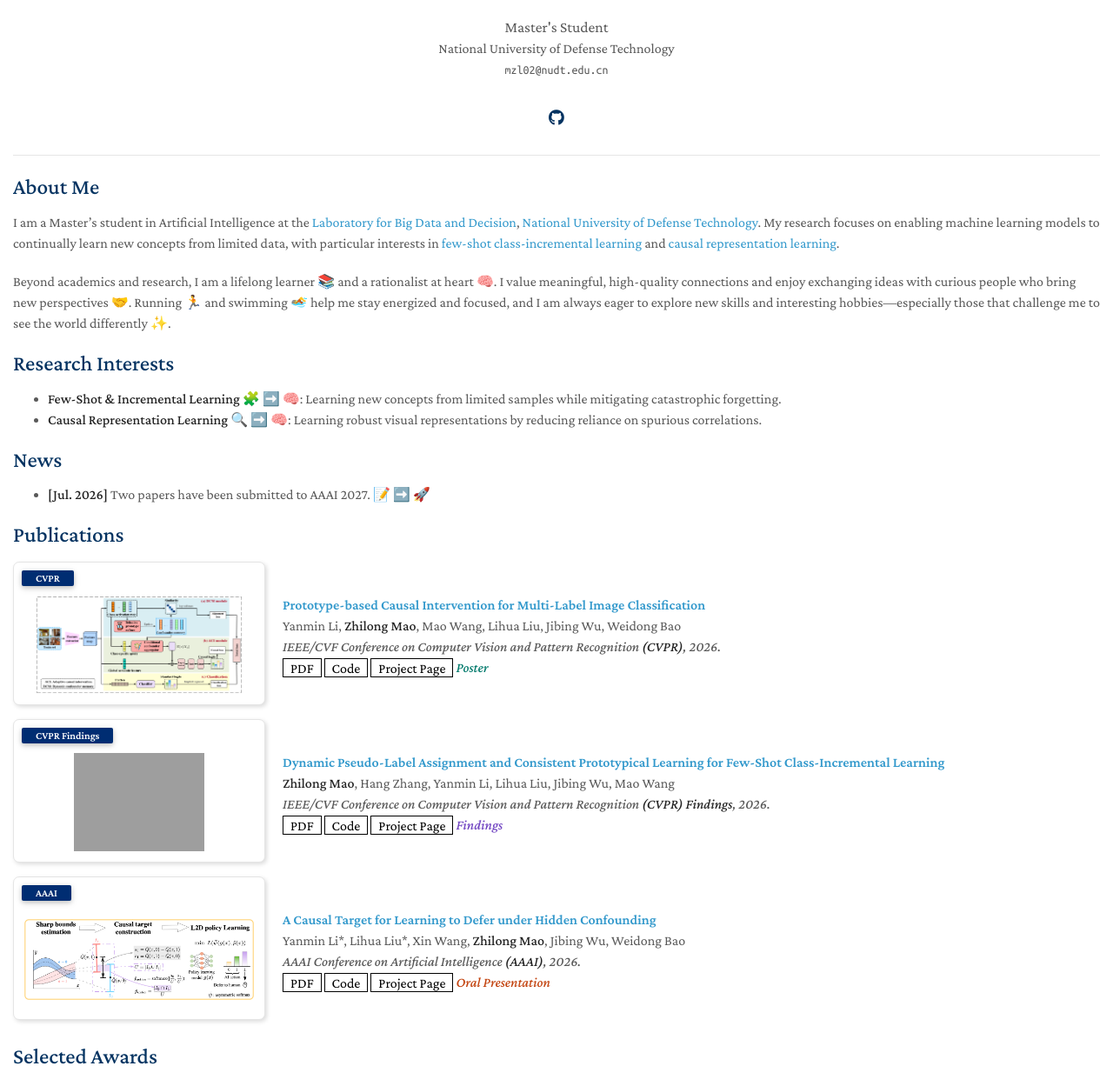
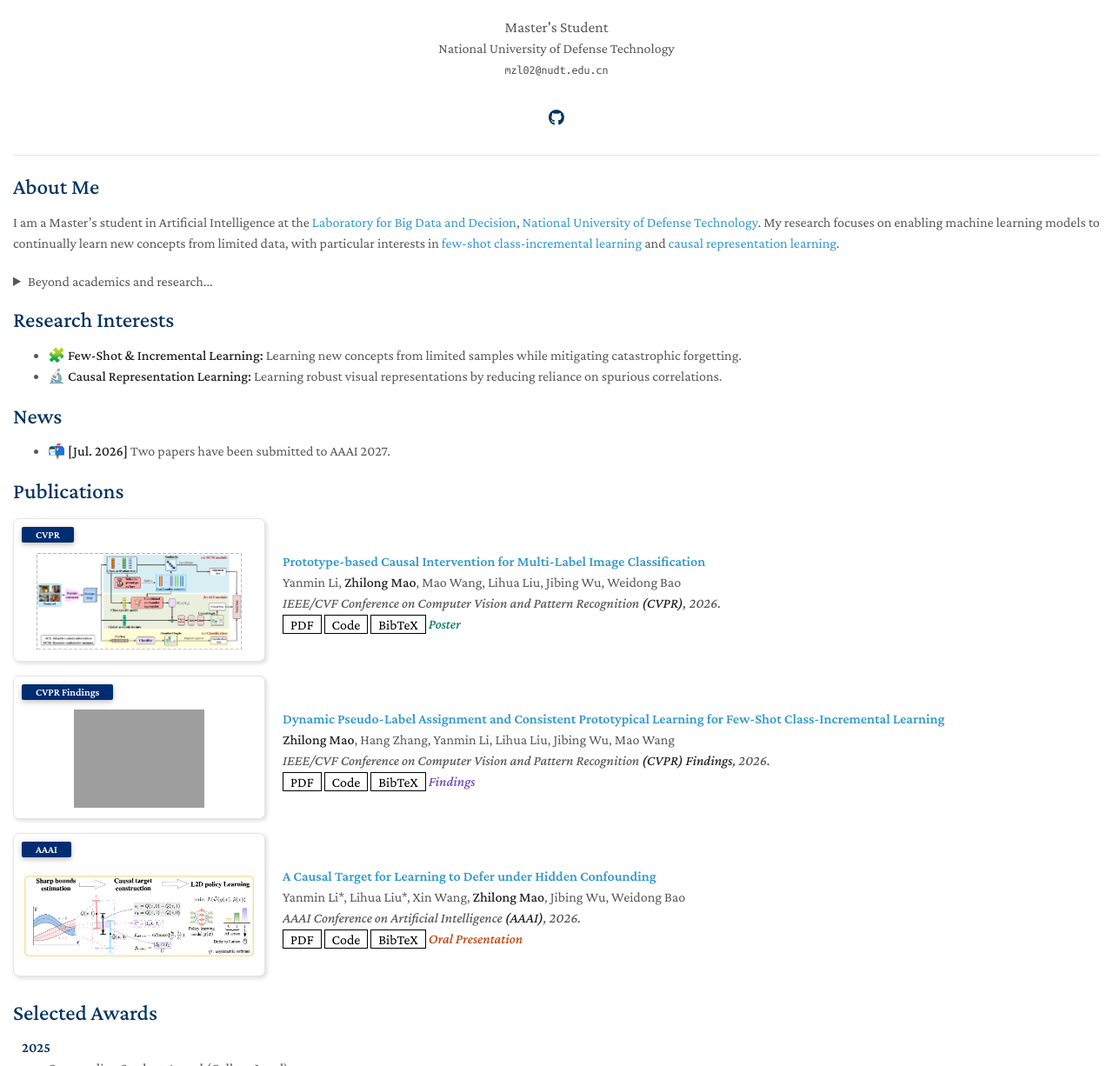
Before and after one commit to zl2811/zl2811.github.io, a Jekyll site: the page built from index.md, in a window 1280 px wide and 1400 px high. Shown: the part 174-1400 px from the top of the window at 87% size. Built offline with Jekyll 4.4.1, drawn with Linux system fonts in a browser that asks for light colours; a style sheet for code colours, icons or effects is not loaded; our own code applies the rules of GitHub Pages for plain Markdown files; grey boxes are pictures that could not be loaded.

Commit message:
First Update

```diff
--- a/_data/publications.yml
+++ b/_data/publications.yml
@@ -5,7 +5,7 @@ main:
     conference: IEEE/CVF Conference on Computer Vision and Pattern Recognition <strong>(CVPR)</strong>, 2026.
     pdf: https://openaccess.thecvf.com/content/CVPR2026/papers/Li_Prototype-based_Causal_Intervention_for_Multi-Label_Image_Classification_CVPR_2026_paper.pdf
     code: https://github.com/JustinLiam/ProCI
-    page: https://openaccess.thecvf.com/content/CVPR2026/html/Li_Prototype-based_Causal_Intervention_for_Multi-Label_Image_Classification_CVPR_2026_paper.html
+    bibtex: ./assets/bib/proci_cvpr2026.bib
     image: ./assets/img/paper3_overall.png
     image_alt: Overview of the ProCI framework
     notes: Poster
@@ -16,7 +16,7 @@ main:
     conference: IEEE/CVF Conference on Computer Vision and Pattern Recognition <strong>(CVPR) Findings</strong>, 2026.
     pdf: https://openaccess.thecvf.com/content/CVPR2026F/papers/Mao_Dynamic_Pseudo-Label_Assignment_and_Consistent_Prototypical_Learning_for_Few-Shot_Class-Incremental_CVPRF_2026_paper.pdf
     code: https://github.com/zl2811/DPCL
-    page: https://openaccess.thecvf.com/content/CVPR2026F/html/Mao_Dynamic_Pseudo-Label_Assignment_and_Consistent_Prototypical_Learning_for_Few-Shot_Class-Incremental_CVPRF_2026_paper.html
+    bibtex: ./assets/bib/dpcl_cvprf2026.bib
     image: ./assets/img/paper2_overall.png
     image_alt: Overview of the DPCL framework
     notes: Findings
@@ -27,7 +27,7 @@ main:
     conference: AAAI Conference on Artificial Intelligence <strong>(AAAI)</strong>, 2026.
     pdf: https://ojs.aaai.org/index.php/AAAI/article/view/39493/43454
     code: https://github.com/JustinLiam/CTLD
-    page: https://ojs.aaai.org/index.php/AAAI/article/view/39493
+    bibtex: ./assets/bib/ctld_aaai2026.bib
     image: ./assets/img/paper1_overall.png
     image_alt: Overview of the CTLD framework
     notes: Oral Presentation
--- a/_includes/publications.md
+++ b/_includes/publications.md
@@ -23,7 +23,6 @@
       <div class="links">
         {% if link.pdf %}<a href="{{ link.pdf }}" class="btn btn-sm z-depth-0" role="button" target="_blank" rel="noopener">PDF</a>{% endif %}
         {% if link.code %}<a href="{{ link.code }}" class="btn btn-sm z-depth-0" role="button" target="_blank" rel="noopener">Code</a>{% endif %}
-        {% if link.page %}<a href="{{ link.page }}" class="btn btn-sm z-depth-0" role="button" target="_blank" rel="noopener">Project Page</a>{% endif %}
         {% if link.bibtex %}<a href="{{ link.bibtex }}" class="btn btn-sm z-depth-0" role="button" target="_blank" rel="noopener">BibTeX</a>{% endif %}
         {% if link.notes %}<strong><i class="pub-note pub-note--{{ link.notes | slugify }}">{{ link.notes }}</i></strong>{% endif %}
         {% if link.others %}{{ link.others }}{% endif %}
--- a/index.md
+++ b/index.md
@@ -6,16 +6,21 @@ layout: homepage
 
 I am a Master's student in Artificial Intelligence at the [Laboratory for Big Data and Decision](https://d2.nudt.edu.cn/), [National University of Defense Technology](https://www.nudt.edu.cn/). My research focuses on enabling machine learning models to continually learn new concepts from limited data, with particular interests in [few-shot class-incremental learning](https://openaccess.thecvf.com/content/CVPR2026F/html/Mao_Dynamic_Pseudo-Label_Assignment_and_Consistent_Prototypical_Learning_for_Few-Shot_Class-Incremental_CVPRF_2026_paper.html) and [causal representation learning](https://openaccess.thecvf.com/content/CVPR2026/html/Li_Prototype-based_Causal_Intervention_for_Multi-Label_Image_Classification_CVPR_2026_paper.html).
 
-Beyond academics and research, I am a lifelong learner 📚 and a rationalist at heart 🧠. I value meaningful, high-quality connections and enjoy exchanging ideas with curious people who bring new perspectives 🤝. Running 🏃 and swimming 🏊 help me stay energized and focused, and I am always eager to explore new skills and interesting hobbies—especially those that challenge me to see the world differently ✨.
+<details style="margin-top: 0;">
+<summary style="margin-bottom: 0;">Beyond academics and research...</summary>
+I am a lifelong learner 📚 and a rationalist at heart 🧠. I value meaningful, high-quality connections and enjoy exchanging ideas with curious people who bring new perspectives 🤝. Running 🏃 and swimming 🏊 help me stay energized and focused, and I am always eager to explore new skills and interesting hobbies—especially those that challenge me to see the world differently ✨.
+</details>
+
+<div style="height: 1em;"></div>
 
 ## Research Interests
 
-- **Few-Shot & Incremental Learning** 🧩 ➡️ 🧠: Learning new concepts from limited samples while mitigating catastrophic forgetting.
-- **Causal Representation Learning** 🔍 ➡️ 🧠: Learning robust visual representations by reducing reliance on spurious correlations.
+- 🧩 **Few-Shot & Incremental Learning:** Learning new concepts from limited samples while mitigating catastrophic forgetting.
+- 🔬 **Causal Representation Learning:** Learning robust visual representations by reducing reliance on spurious correlations.
 
 ## News
 
-- **[Jul. 2026]** Two papers have been submitted to AAAI 2027. 📝 ➡️ 🚀
+- 📬 **[Jul. 2026]** Two papers have been submitted to AAAI 2027.
 
 {% include_relative _includes/publications.md %}
 
```
Also changed, not shown: assets/bib/ctld_aaai2026.bib (added, +12 -0 lines), assets/bib/dpcl_cvprf2026.bib (added, +8 -0 lines), assets/bib/proci_cvpr2026.bib (added, +8 -0 lines).
